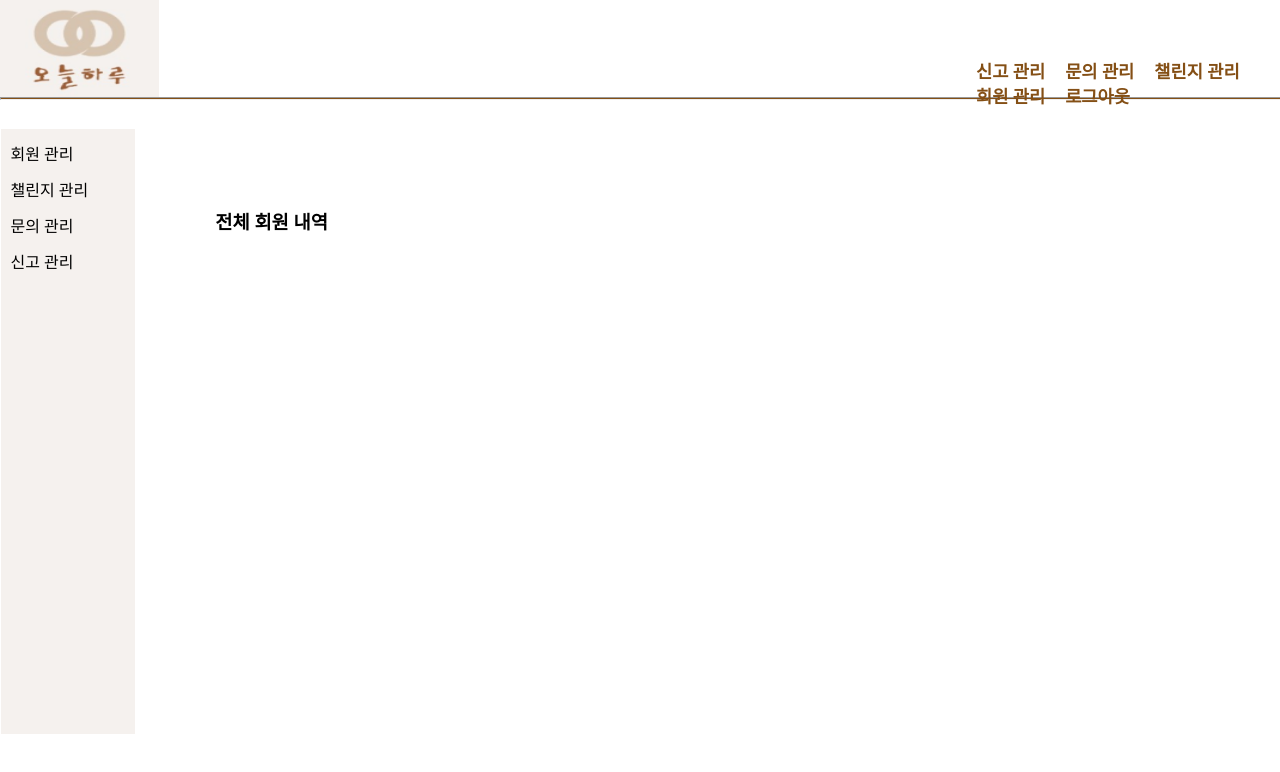
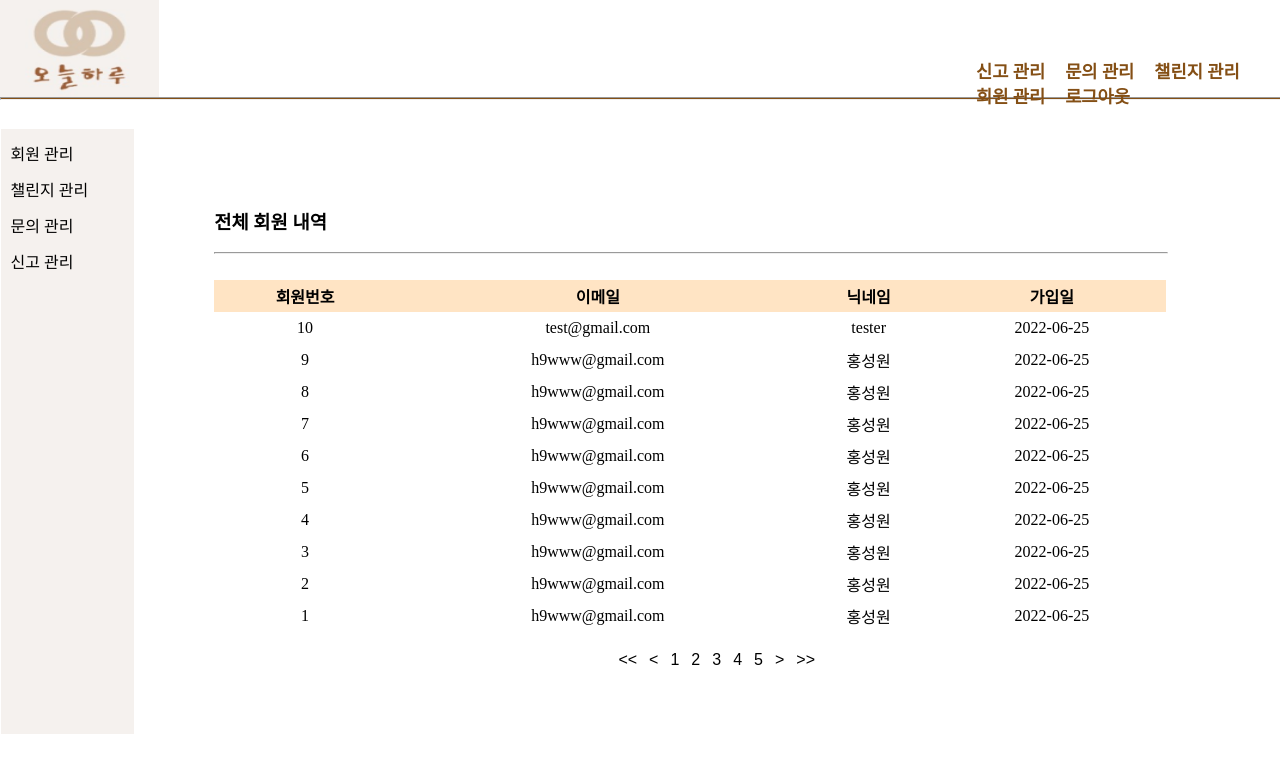
Before and after one commit to tjleejava/project-Today, a React (Create React App) app in the folder today/client/: page /admin/members in a window 1280 px wide. Shown: the top 772 px of the page. Built offline with nearby package versions, Linux system fonts and the light colour scheme.

Commit message:
회원관리 목록 조회 테이블 생성

```diff
--- a/today/client/src/components/admin/MemberList.js
+++ b/today/client/src/components/admin/MemberList.js
@@ -5,7 +5,88 @@ export default function MemberList() {
     return (
         <div className={ MemberListCSS.content }>
             <h3>전체 회원 내역</h3>
-
+            <hr className={ MemberListCSS.line }/>
+            <br/>
+            <table className={ MemberListCSS.memberTbl}>
+                <tr className={ MemberListCSS.header}>
+                    <th>회원번호</th>
+                    <th>이메일</th>
+                    <th>닉네임</th>
+                    <th>가입일</th>
+                </tr>
+                <tr className={ MemberListCSS.member }>
+                    <td>10</td>
+                    <td>test@gmail.com</td>
+                    <td>tester</td>
+                    <td>2022-06-25</td>
+                </tr>
+                <tr className={ MemberListCSS.member }>
+                    <td>9</td>
+                    <td>h9www@gmail.com</td>
+                    <td>홍성원</td>
+                    <td>2022-06-25</td>
+                </tr>
+                <tr className={ MemberListCSS.member }>
+                    <td>8</td>
+                    <td>h9www@gmail.com</td>
+                    <td>홍성원</td>
+                    <td>2022-06-25</td>
+                </tr>
+                <tr className={ MemberListCSS.member }>
+                    <td>7</td>
+                    <td>h9www@gmail.com</td>
+                    <td>홍성원</td>
+                    <td>2022-06-25</td>
+                </tr>
+                <tr className={ MemberListCSS.member }>
+                    <td>6</td>
+                    <td>h9www@gmail.com</td>
+                    <td>홍성원</td>
+                    <td>2022-06-25</td>
+                </tr>
+                <tr className={ MemberListCSS.member }>
+                    <td>5</td>
+                    <td>h9www@gmail.com</td>
+                    <td>홍성원</td>
+                    <td>2022-06-25</td>
+                </tr>
+                <tr className={ MemberListCSS.member }>
+                    <td>4</td>
+                    <td>h9www@gmail.com</td>
+                    <td>홍성원</td>
+                    <td>2022-06-25</td>
+                </tr>
+                <tr className={ MemberListCSS.member }>
+                    <td>3</td>
+                    <td>h9www@gmail.com</td>
+                    <td>홍성원</td>
+                    <td>2022-06-25</td>
+                </tr>
+                <tr className={ MemberListCSS.member }>
+                    <td>2</td>
+                    <td>h9www@gmail.com</td>
+                    <td>홍성원</td>
+                    <td>2022-06-25</td>
+                </tr>
+                <tr className={ MemberListCSS.member }>
+                    <td>1</td>
+                    <td>h9www@gmail.com</td>
+                    <td>홍성원</td>
+                    <td>2022-06-25</td>
+                </tr>
+            </table>
+            <br/>
+            <div className={ MemberListCSS.pagingArea }>
+                <button className={ MemberListCSS.pagingBtn }>{ "<<" }</button>
+                <button className={ MemberListCSS.pagingBtn }>{ "<" }</button>
+                <button className={ MemberListCSS.pagingBtn }>1</button>
+                <button className={ MemberListCSS.pagingBtn }>2</button>
+                <button className={ MemberListCSS.pagingBtn }>3</button>
+                <button className={ MemberListCSS.pagingBtn }>4</button>
+                <button className={ MemberListCSS.pagingBtn }>5</button>
+                <button className={ MemberListCSS.pagingBtn }>{ ">" }</button>
+                <button className={ MemberListCSS.pagingBtn }>{ ">>" }</button>
+            </div>
         </div>
     );
 }
--- a/today/client/src/components/admin/MemberList.module.css
+++ b/today/client/src/components/admin/MemberList.module.css
@@ -1,5 +1,38 @@
 .content {
-    flex-grow: 20;
+    flex-grow: 16;
     margin-left: 5rem;
     margin-top: 5rem;
 }
+
+.line {
+    width: 90%;
+    margin-right: 20%;
+}
+
+.memberTbl {
+    text-align: center;
+    width: 90%;
+    border-collapse: collapse;
+}
+
+.header {
+    background-color: bisque;
+    width: 80vw;
+    height: 2rem;
+}
+
+.member {
+    height: 2rem;
+}
+
+.pagingArea {
+    text-align: center;
+    margin-right: 5%;
+}
+
+.pagingBtn {
+    outline: 0;
+    border: 0;
+    background-color: white;
+    font-size: 1rem;
+}
--- a/today/client/src/components/commons/AdminNavbar.js
+++ b/today/client/src/components/commons/AdminNavbar.js
@@ -4,7 +4,7 @@ import NavbarCSS from './AdminNavbar.module.css';
 function AdminNavbar() {
 
     return (
-        <div>
+        <div className={ NavbarCSS.area }>
             <div className={ NavbarCSS.body}>
                 <NavLink to="/admin/reports"><span className={ NavbarCSS.text }>신고 관리</span></NavLink>
                 <NavLink to="/admin/inquiries"><span className={ NavbarCSS.text }>문의 관리</span></NavLink>
--- a/today/client/src/components/commons/AdminNavbar.module.css
+++ b/today/client/src/components/commons/AdminNavbar.module.css
@@ -20,7 +20,13 @@
   margin-left: 20px;
 }
 
-  hr {
+
+
+a {
+  text-decoration: none;
+}
+
+.area > hr {
   position: fixed;
   left:0;
   top:89px;
@@ -29,7 +35,3 @@
   background-color: #844F15;
   height: 1px;
 }
-
-  a {
-    text-decoration: none;
-  }
```
Lines whose indentation alone changed are shown as unchanged.
